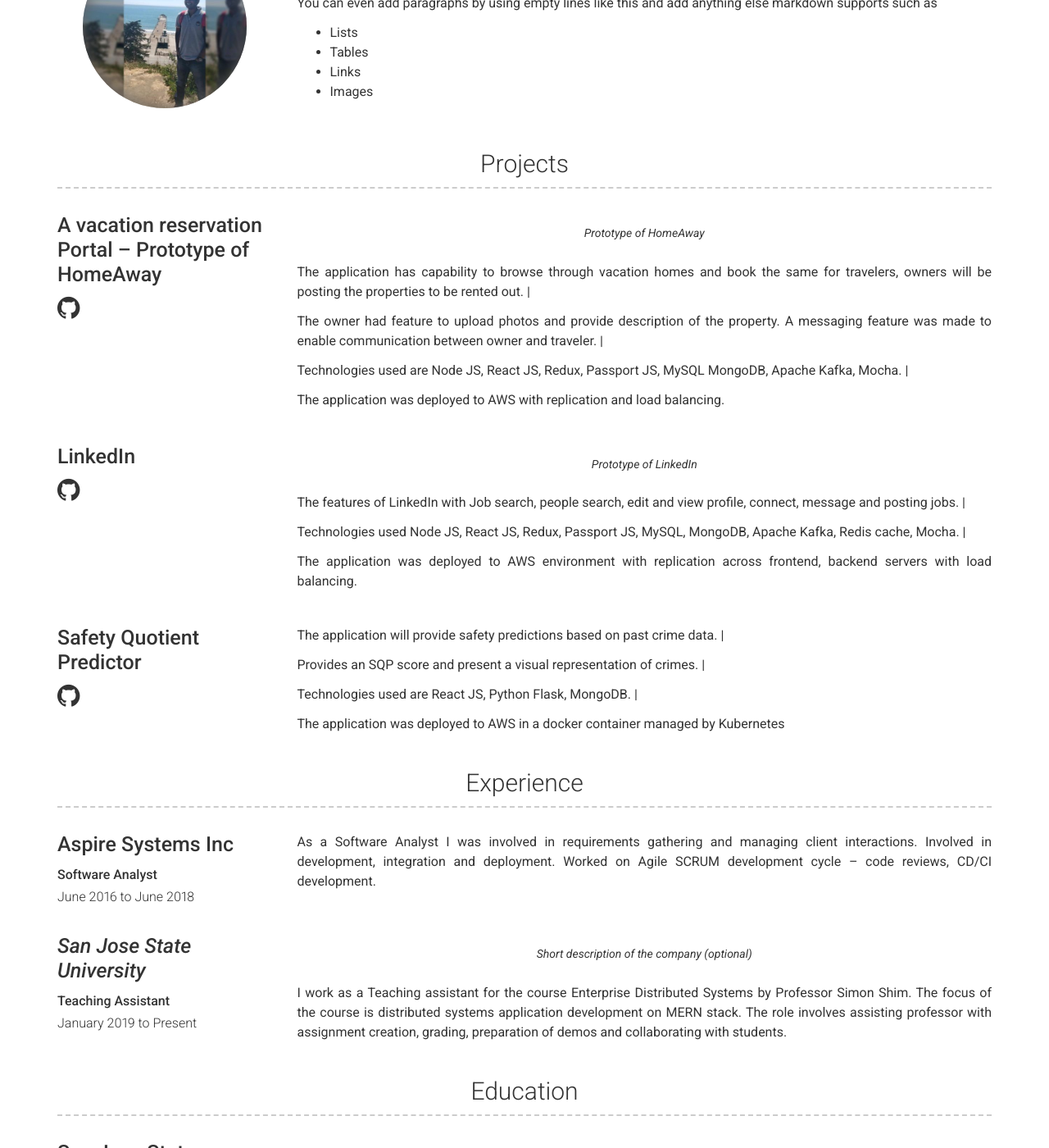
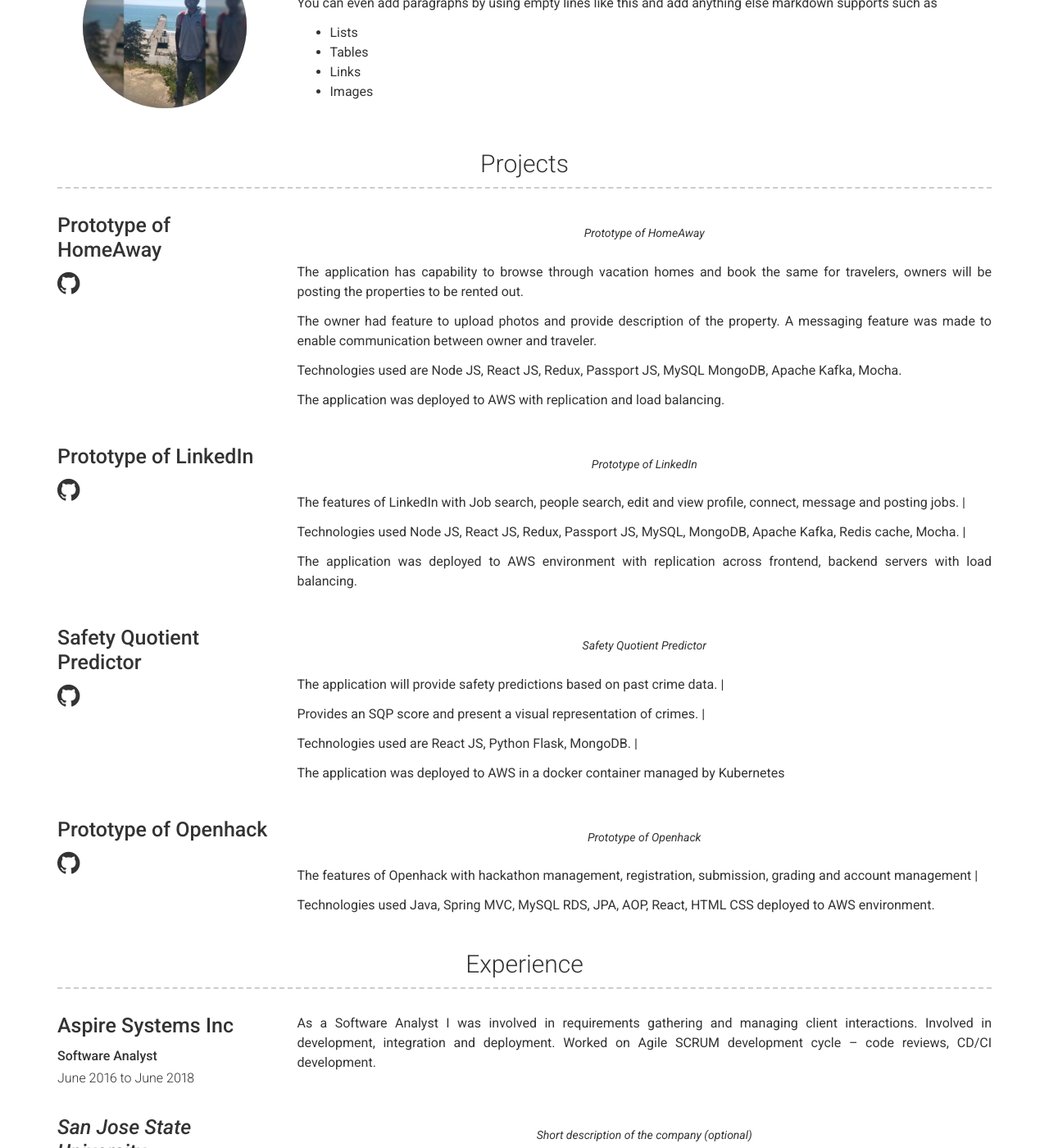
Before and after one commit to Hariae/Hariae.github.io, a Jekyll site: the page built from index.md, in a window 1280 px wide and 1400 px high, scrolled down 397 px. Shown: the whole window at 82% size. Built offline with Jekyll 4.4.1, drawn with Linux system fonts in a browser that asks for light colours; some of the changed text lies outside the part shown.

Commit message:
Changes to education and projects

```diff
--- a/_data/projects.yml
+++ b/_data/projects.yml
@@ -1,22 +1,19 @@
 # Project template
-- name: A vacation reservation Portal – Prototype of HomeAway
+- name: Prototype of HomeAway
   #link: Link to project (eg. sproogen.github.io/modern-resume-theme)(optional)
-  github: Github page for project (eg. sproogen/modern-resume-theme)(optional)
+  github: /Hariae/CMPE-273
   quote: >
     Prototype of HomeAway
   description: | # this will include new lines to allow paragraphs
     The application has capability to browse through vacation homes and book the same for travelers, owners will be posting the properties to be rented out.
-    |
 
     The owner had feature to upload photos and provide description of the property. A messaging feature was made to enable communication between owner and traveler.
-    |
 
     Technologies used are Node JS, React JS, Redux, Passport JS, MySQL MongoDB, Apache Kafka, Mocha.
-    |
 
     The application was deployed to AWS with replication and load balancing.
 
-- name: LinkedIn
+- name: Prototype of LinkedIn
   #link: Link to project (eg. sproogen.github.io/modern-resume-theme)(optional)
   github: /Hariae/LinkedIn-Team1
   quote: >
@@ -33,8 +30,8 @@
 - name: Safety Quotient Predictor
   #link: Link to project (eg. sproogen.github.io/modern-resume-theme)(optional)
   github: /Hariae/Safety-Quotient-Predictor
-  #quote: >
-    #Prototype of LinkedIn
+  quote: >
+    Safety Quotient Predictor
   description: | # this will include new lines to allow paragraphs
     The application will provide safety predictions based on past crime data.
     |
@@ -46,3 +43,15 @@
     |
 
     The application was deployed to AWS in a docker container managed by Kubernetes
+
+- name: Prototype of Openhack
+  #link: Link to project (eg. sproogen.github.io/modern-resume-theme)(optional)
+  github: /Hariae/Openhack
+  quote: >
+    Prototype of Openhack
+  description: | # this will include new lines to allow paragraphs
+
+    The features of Openhack with hackathon management, registration, submission, grading and account management
+    |
+
+    Technologies used Java, Spring MVC, MySQL RDS, JPA, AOP, React, HTML CSS deployed to AWS environment.
```
Also changed, not shown: _data/education.yml (+11 -3 lines).
